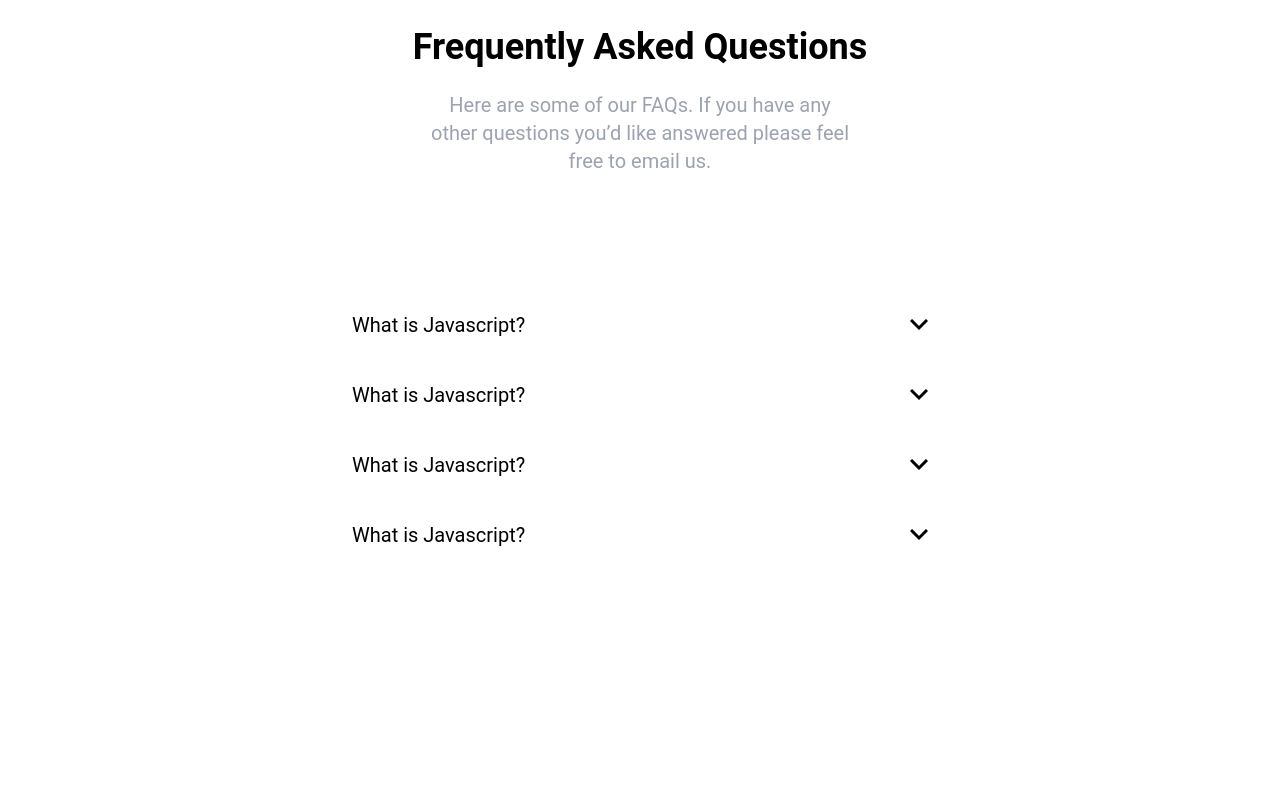
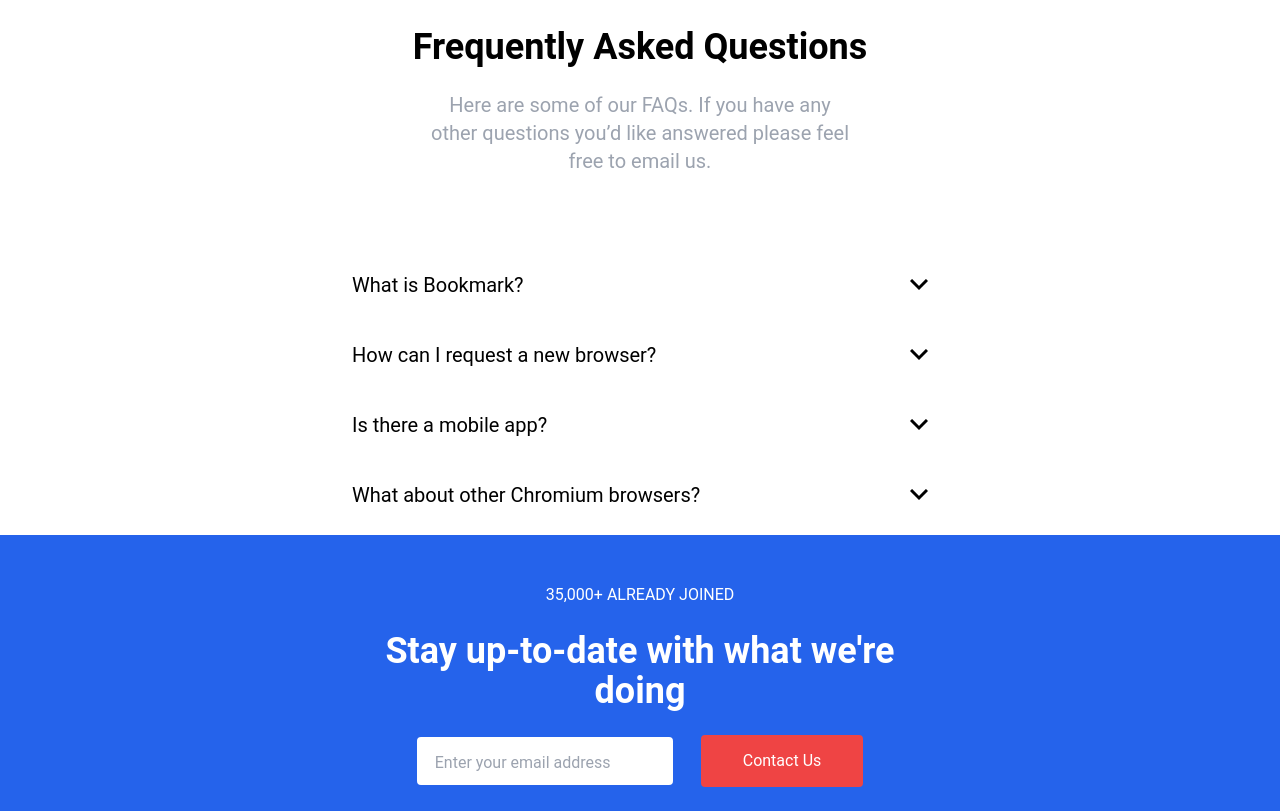
Before and after one commit to marialobillo/bookmark-fe-challenge, a plain HTML site: page index3.html in a window 1280 px wide. Shown: the part 2580-3391 px from the top of the page. Before the commit the page ends 3155 px from the top, so only its background shows below. Drawn offline with nearby package versions, Linux system fonts and the light colour scheme.

Commit message:
feat: newsletter

```diff
--- a/index3.html
+++ b/index3.html
@@ -332,16 +332,14 @@
 
 
 <!-- faq content -->
-<!-- faq content -->
-<section class="accordion flex flex-col items-center justify-center max-w-xl mx-auto pt-20">
-
+<section class="accordion flex flex-col items-center justify-center max-w-xl mx-auto pt-10">
 
     <!-- 1 -->
     <div class="max-w-3xl mt-4 border-b-2 border-white cursor-pointer pb-2 faq">
         <!-- question -->
         <div class="question-class flex flex-row md:flex-row items-center justify-between question">
 
-            <h3 class="text-xl hover:text-red-500">What is Javascript?</h3>
+            <h3 class="text-xl hover:text-red-500">What is Bookmark?</h3>
             <svg xmlnx="http://www.w3.org/2000/svg" width="18" height="12">
                 <path
                     fill="none"
@@ -368,7 +366,7 @@
         <!-- question -->
         <div class="question-class flex flex-row md:flex-row items-center justify-between question">
 
-            <h3 class="text-xl hover:text-red-500">What is Javascript?</h3>
+            <h3 class="text-xl hover:text-red-500">How can I request a new browser?</h3>
             <svg xmlnx="http://www.w3.org/2000/svg" width="18" height="12">
                 <path
                     fill="none"
@@ -396,7 +394,7 @@
         <!-- question -->
         <div class="question-class flex flex-row md:flex-row items-center justify-between question">
 
-            <h3 class="text-xl hover:text-red-500">What is Javascript?</h3>
+            <h3 class="text-xl hover:text-red-500">Is there a mobile app?</h3>
             <svg xmlnx="http://www.w3.org/2000/svg" width="18" height="12">
                 <path
                     fill="none"
@@ -424,7 +422,7 @@
         <!-- question -->
         <div class="question-class flex flex-row md:flex-row items-center justify-between question">
 
-            <h3 class="text-xl hover:text-red-500">What is Javascript?</h3>
+            <h3 class="text-xl hover:text-red-500">What about other Chromium browsers?</h3>
             <svg xmlnx="http://www.w3.org/2000/svg" width="18" height="12">
                 <path
                     fill="none"
@@ -449,6 +447,26 @@
 </section>
 
 
+<!-- Newsletter -->
+<section id="newsletter" class="bg-blue-600 p-6">
+    <p class="my-6 text-md text-center text-white uppercase ">
+        35,000+ already joined
+    </p>
+    <h2 class="px-3 mb-6 text-3xl max-w-xl mx-auto font-semibold text-center text-white md:text-4xl">
+        Stay up-to-date with what we're doing
+    </h2>
+    <form action="" class="flex flex-col items-center justify-center md:flex-row max-w-3xl mx-auto space-y-6 px-6
+        md:space-y-0 md:space-x-4 md:px-0">
+        <input type="text"
+        class="flex max-w-5xl px-4 pt-3 pb-2 mb-3 rounded border-2 border-white md:mr-3 md:mb-0"
+        placeholder="Enter your email address">
+        <button class="bg-red-500 text-white border-2 border-red-500 rounded py-3 px-10
+            hover:bg-white hover:text-red-500">
+            Contact Us
+        </button>
+    </form>
+</section>
+
 
     <script src="./script.js"></script>
 </body>
```
